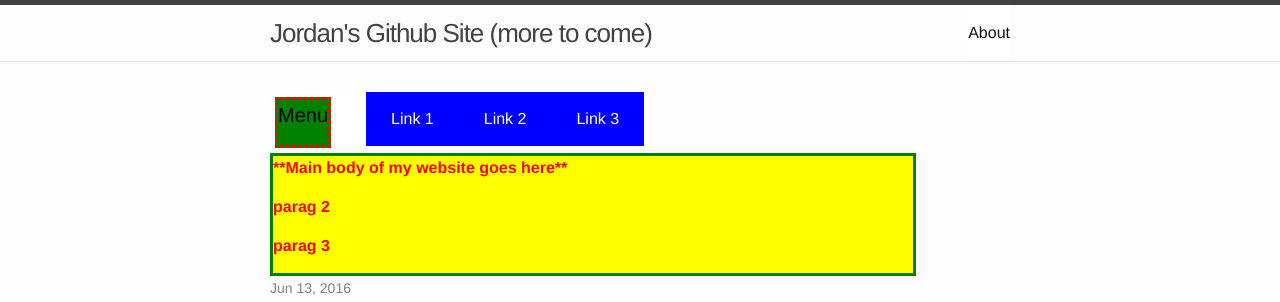
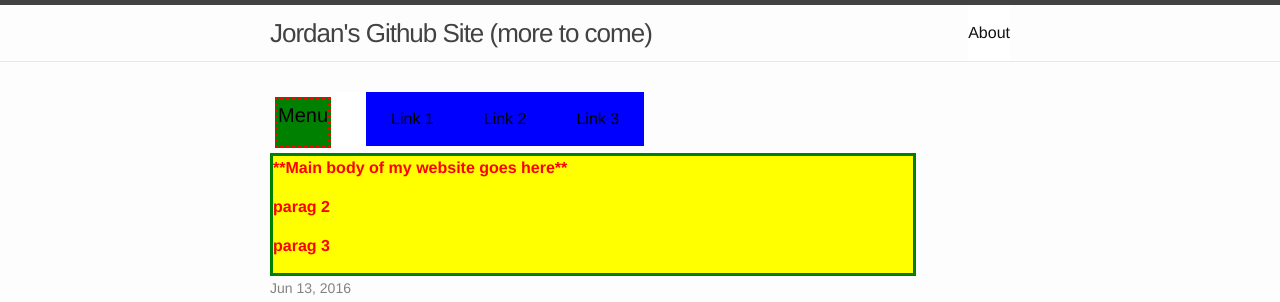
Before and after one commit to Jordanpb/codeacademyTest, a Jekyll site: the page built from index.html, in a window 1280 px wide. Shown: the top 302 px of the page. Built offline with Jekyll 4.4.1, drawn with Linux system fonts in a browser that asks for light colours.

Commit message:
Update _layout.scss

```diff
--- a/_sass/_layout.scss
+++ b/_sass/_layout.scss
@@ -7,7 +7,7 @@
  nav ul {text-align:center;}
  nav ul li {float:left;display:inline;background-color:blue;font-weight:20;}
  nav ul li:hover {background:#E6E6E6}
- nav ul li a {display:block;padding:15px 25px;color:white;}
+ nav ul li a {display:block;padding:15px 25px;color:#000000;}
  nav ul li a:hover {text-decoration: none;font-weight:bold;}
  nav ul li ul {position:absolute;width:110px;background:#FFF;}
  nav ul li ul li {width:110px;}
```
